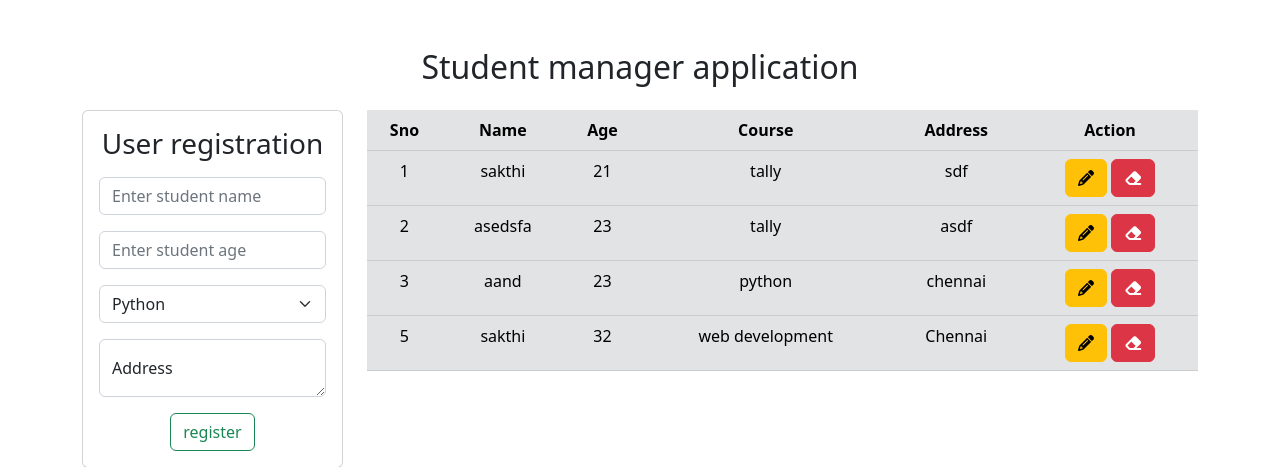
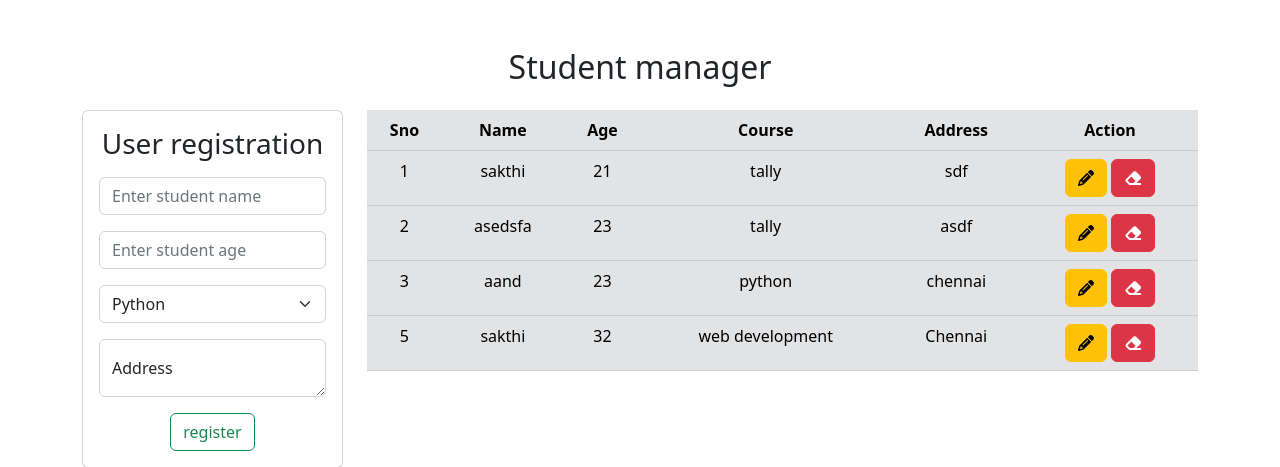
Before and after one commit to sakthiananthan/marchclass, a Flask app: page / in a window 1280 px wide. Shown: the top 467 px of the page. Run offline with Flask 3, Linux system fonts and the light colour scheme; some libraries are stand-ins or nearby versions.

Commit message:
Update homepage.html

```diff
--- a/templates/homepage.html
+++ b/templates/homepage.html
@@ -10,7 +10,7 @@
 
 <body>
     <div class="container text-center mt-5">
-        <h2>Student manager application</h2>
+        <h2>Student manager</h2>
     </div>
     <div class="container mt-4">
         <div class="row">
```
